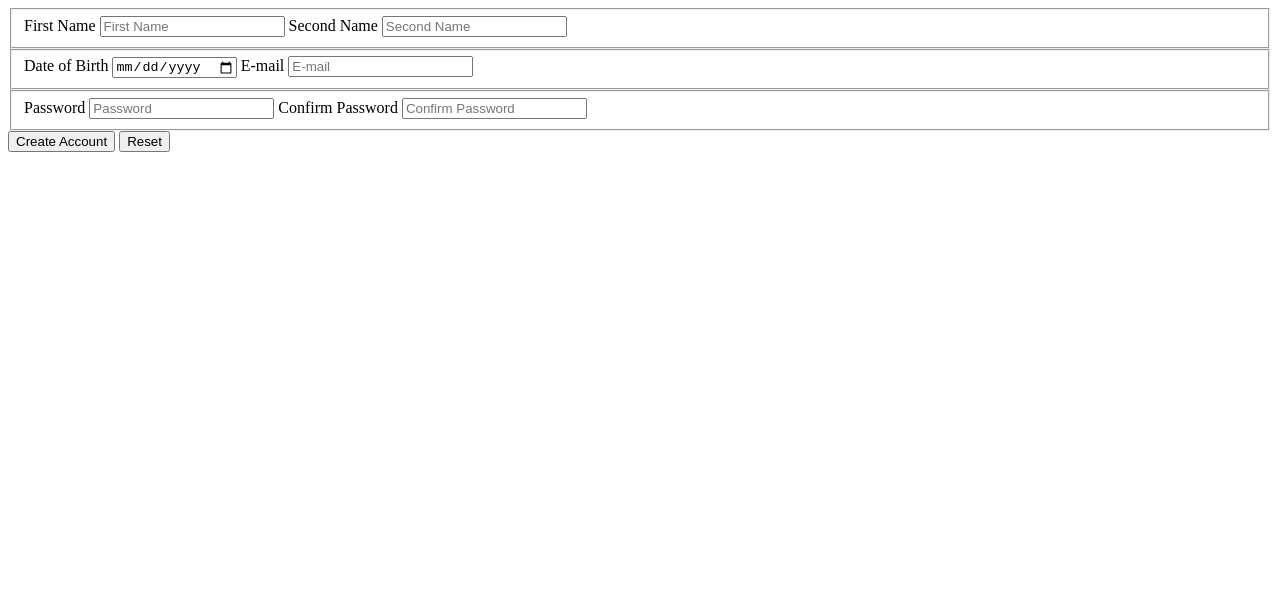
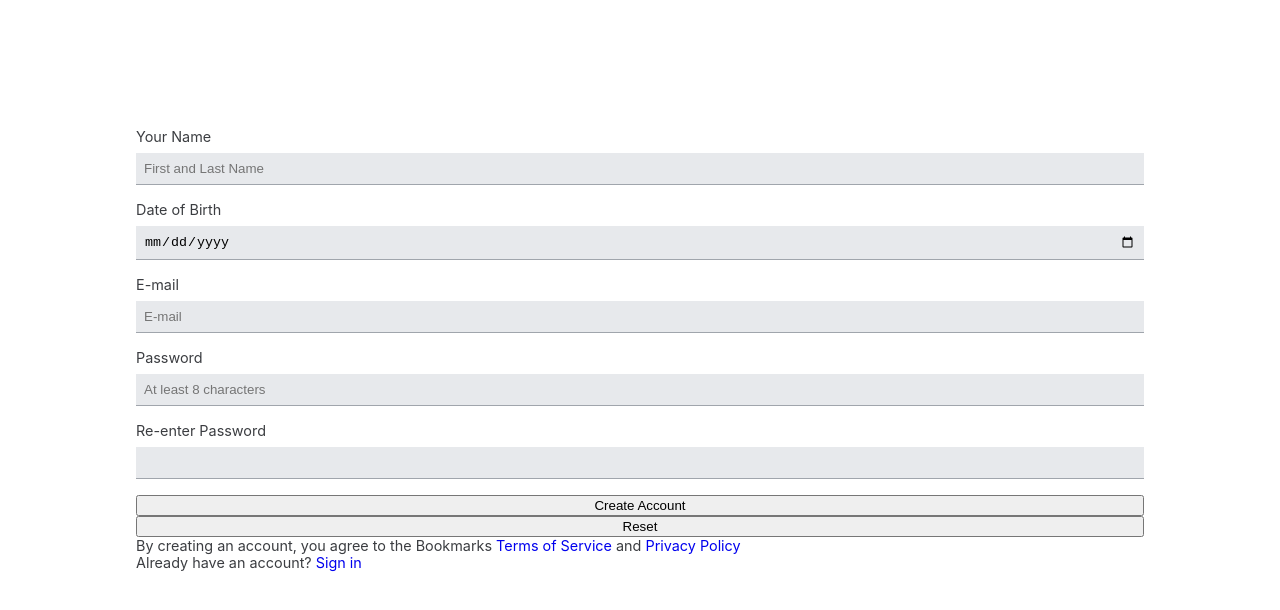
Before and after one commit to hellogaray/Project-Sign-up-Form, a plain HTML site: page index.html in a window 1280 px wide. Drawn offline with Linux system fonts and the light colour scheme.

Commit message:
Created form template

```diff
--- a/index.html
+++ b/index.html
@@ -4,38 +4,37 @@
     <meta charset="UTF-8">
     <meta name="viewport" content="width=device-width, initial-scale=1.0">
 
+    <title>Sign up | Bookmarks</title>
+
     <!-- Stylesheet -->
     <link rel="stylesheet" href="style.css">
-    <title>Sing up | Bookmark</title>
 </head>
 <body>
     <form action="change.com/path" method="post">
-        <fieldset>
-            <label for="first_name">First Name</label>
-            <input type="text" id="first_name" name="first_name" placeholder="First Name">
+        <label for="full_name">Your Name</label>
+        <input type="text" id="full_name" name="full_name" placeholder="First and Last Name">
 
-            <label for="second_name">Second Name</label>
-            <input type="text" id="second_name" name="second_name" placeholder="Second Name">
-        </fieldset>
+        <label for="dob">Date of Birth</label>
+        <input type="date" id="dob" name="dob">
 
-        <fieldset>
-            <label for="dob">Date of Birth</label>
-            <input type="date" id="dob" name="dob">
+        <label for="user_email">E-mail</label>
+        <input type="email" id="user_email" name="user_email" placeholder="E-mail">
 
-            <label for="user_email">E-mail</label>
-            <input type="email" id="user_email" name="user_email" placeholder="E-mail">
-        </fieldset>
+        <label for="user_password">Password</label>
+        <input type="password" id="user_password" name="user_password" placeholder="At least 8 characters">
 
-        <fieldset>
-            <label for="user_password">Password</label>
-            <input type="password" id="user_password" name="user_password" placeholder="Password">
-
-            <label for="confirm_password">Confirm Password</label>
-            <input type="password" id="confirm_password" name="confirm_password" placeholder="Confirm Password">
-        </fieldset>
+        <label for="confirm_password">Re-enter Password</label>
+        <input type="password" id="confirm_password" name="confirm_password">
 
         <button type="submit">Create Account</button>
         <button type="reset">Reset</button>
+
+        <div>
+            By creating an account, you agree to the Bookmarks <a href="#">Terms of Service</a> and <a href="#">Privacy Policy</a>
+            <br> Already have an account? <a href="#">Sign in</a>
+        </div>
     </form>
+
+
 </body>
 </html>
--- a/style.css
+++ b/style.css
@@ -0,0 +1,51 @@
+/* Import Google Fonts */
+@import url('https://fonts.googleapis.com/css2?family=Inter:wght@100..900&display=swap');
+
+/* Global variables */
+:root {
+    /* Color Palette */
+    --color-primary-text: rgb(59, 61, 65);
+    --color-secondary-text: rgb(160, 165, 172);
+    --color-border-light: rgba(225, 228, 232, 0.8);
+
+    /* Font Stack */
+    --font-sans: -apple-system, BlinkMacSystemFont, "Segoe UI", Roboto, Helvetica, Arial, sans-serif, "Apple Color Emoji", "Segoe UI Emoji", "Segoe UI Symbol";
+    --font-inter: "Inter", sans-serif;
+}
+
+/* Base styles */
+body {
+    font-family: var(--font-sans);
+    color: var(--color-primary-text);
+    font-size: 0.9rem;
+}
+
+/* Link styles */
+a {
+    text-decoration: none;
+    transition: color 0.3s ease, opacity 0.3s ease;
+}
+
+a:hover {
+    opacity: 0.4;
+}
+
+input {
+    padding: 0.5rem;
+    border: none;
+    border-bottom: solid 0.1rem var(--color-secondary-text);
+    margin-bottom: 1rem;
+    background-color: var(--color-border-light);
+}
+
+label {
+    padding-bottom: .5rem;
+}
+
+form {
+    padding: 3rem;
+    margin: 5rem;
+    display: flex;
+    flex-direction: column;
+    justify-content: center;
+}
```
